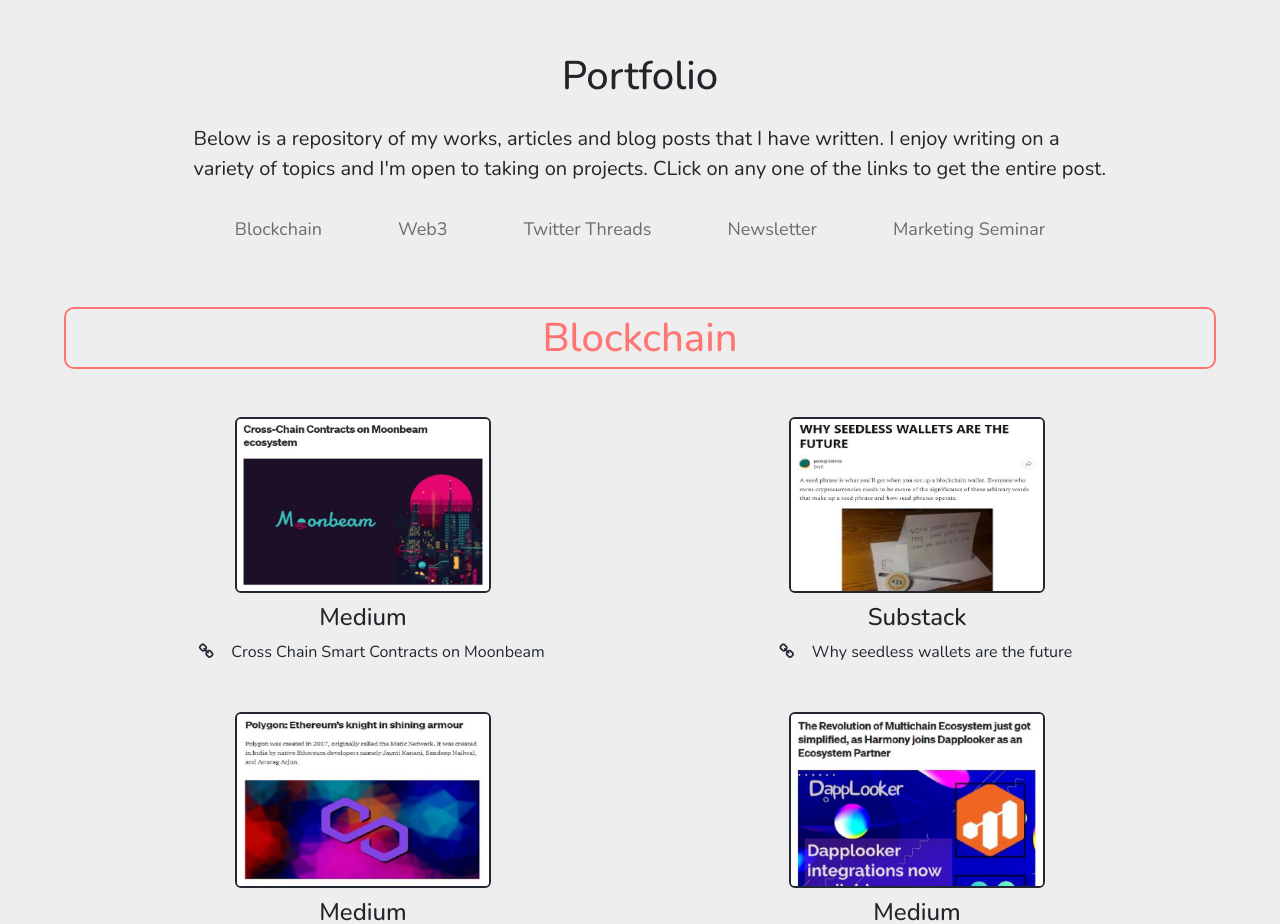
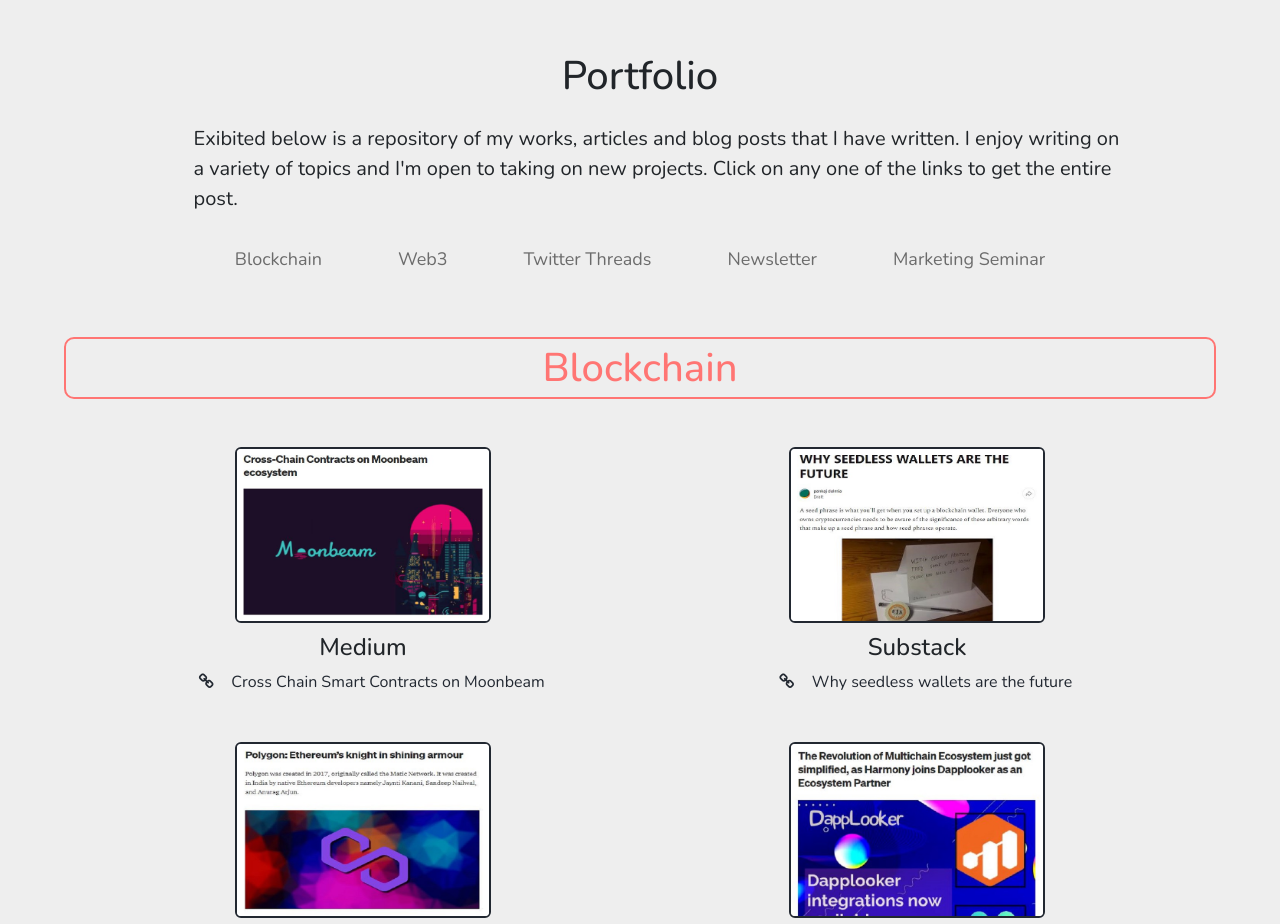
Before and after one commit to Bharvi-Sampat/Web3-Portfolio, a plain HTML site: page index.html in a window 1280 px wide. Shown: the part 900-1824 px from the top of the page. Drawn offline with nearby package versions, Linux system fonts and the light colour scheme.

Commit message:
fourth commit

```diff
--- a/index.html
+++ b/index.html
@@ -128,10 +128,10 @@
           <div class="col-sm">
             <h1 class="text-center my-4">Portfolio</h1>
             <p class="col-10 text-left description">
-              Below is a repository of my works, articles and blog posts that I
-              have written. I enjoy writing on a variety of topics and I'm open
-              to taking on projects. CLick on any one of the links to get the
-              entire post.
+              Exibited below is a repository of my works, articles and blog
+              posts that I have written. I enjoy writing on a variety of topics
+              and I'm open to taking on new projects. Click on any one of the
+              links to get the entire post.
             </p>
           </div>
         </div>
```
